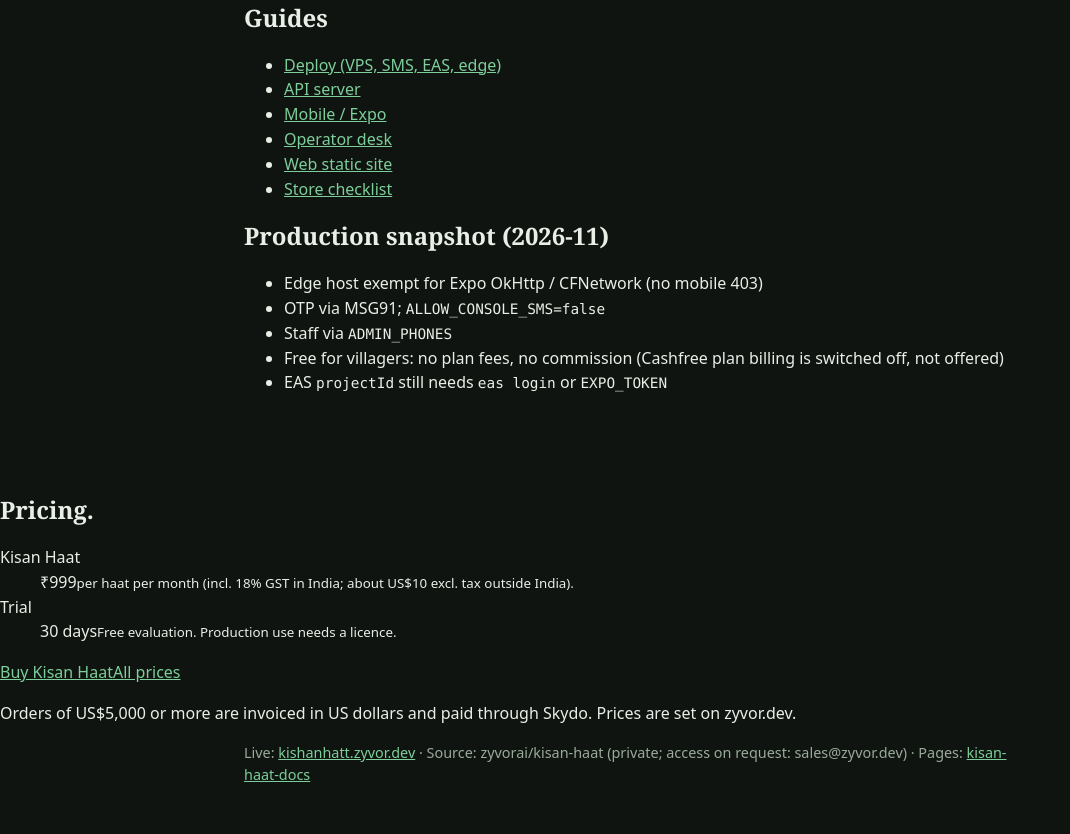
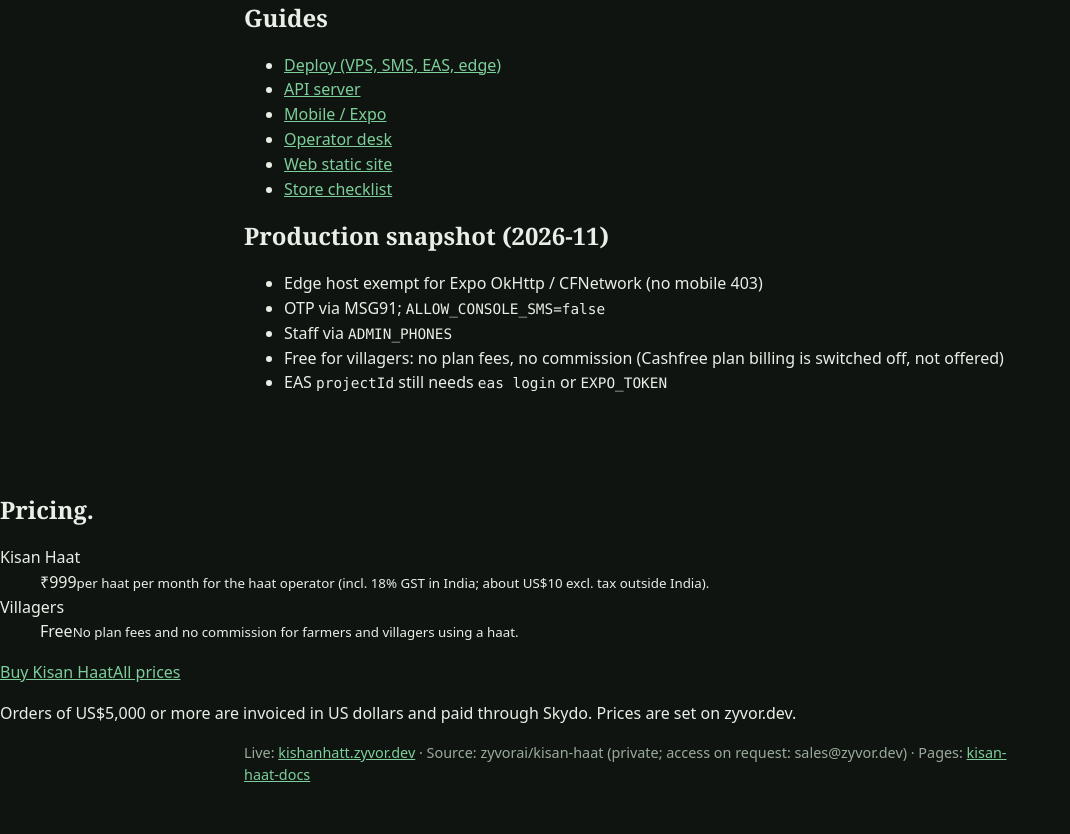
Before and after one commit to zyvorai/kisan-haat-docs, a plain HTML site: page index.html in a window 1280 px wide. Shown: the part 493-1327 px from the top of the page, without its empty margins (0-1070 px from the left). Drawn offline with Linux system fonts and the light colour scheme.

Commit message:
Site: price is per haat for the operator; villagers stay free
Co-Authored-By: Claude Sonnet 5.5 <noreply@anthropic.com>

```diff
--- a/index.html
+++ b/index.html
@@ -75,7 +75,7 @@ blockquote{border-left:3px solid var(--accent);margin:1rem 0;padding:.25rem 0 .2
 </main>
 <section class="specs" id="pricing" aria-labelledby="pricing-h">
   <h2 id="pricing-h">Pricing.</h2>
-  <dl class="specs-grid"><div class="spec"><dt>Kisan Haat</dt><dd>₹999<small>per haat per month (incl. 18% GST in India; about US$10 excl. tax outside India).</small></dd></div><div class="spec"><dt>Trial</dt><dd>30 days<small>Free evaluation. Production use needs a licence.</small></dd></div></dl>
+  <dl class="specs-grid"><div class="spec"><dt>Kisan Haat</dt><dd>₹999<small>per haat per month for the haat operator (incl. 18% GST in India; about US$10 excl. tax outside India).</small></dd></div><div class="spec"><dt>Villagers</dt><dd>Free<small>No plan fees and no commission for farmers and villagers using a haat.</small></dd></div></dl>
   <p class="cta"><a class="btn primary" href="https://zyvor.dev/buy#kisan-haat" rel="noopener">Buy Kisan Haat</a><a class="textlink" href="https://zyvor.dev/pricing">All prices</a></p>
   <p class="fine">Orders of US$5,000 or more are invoiced in US dollars and paid through Skydo. Prices are set on zyvor.dev.</p>
 </section>
```
